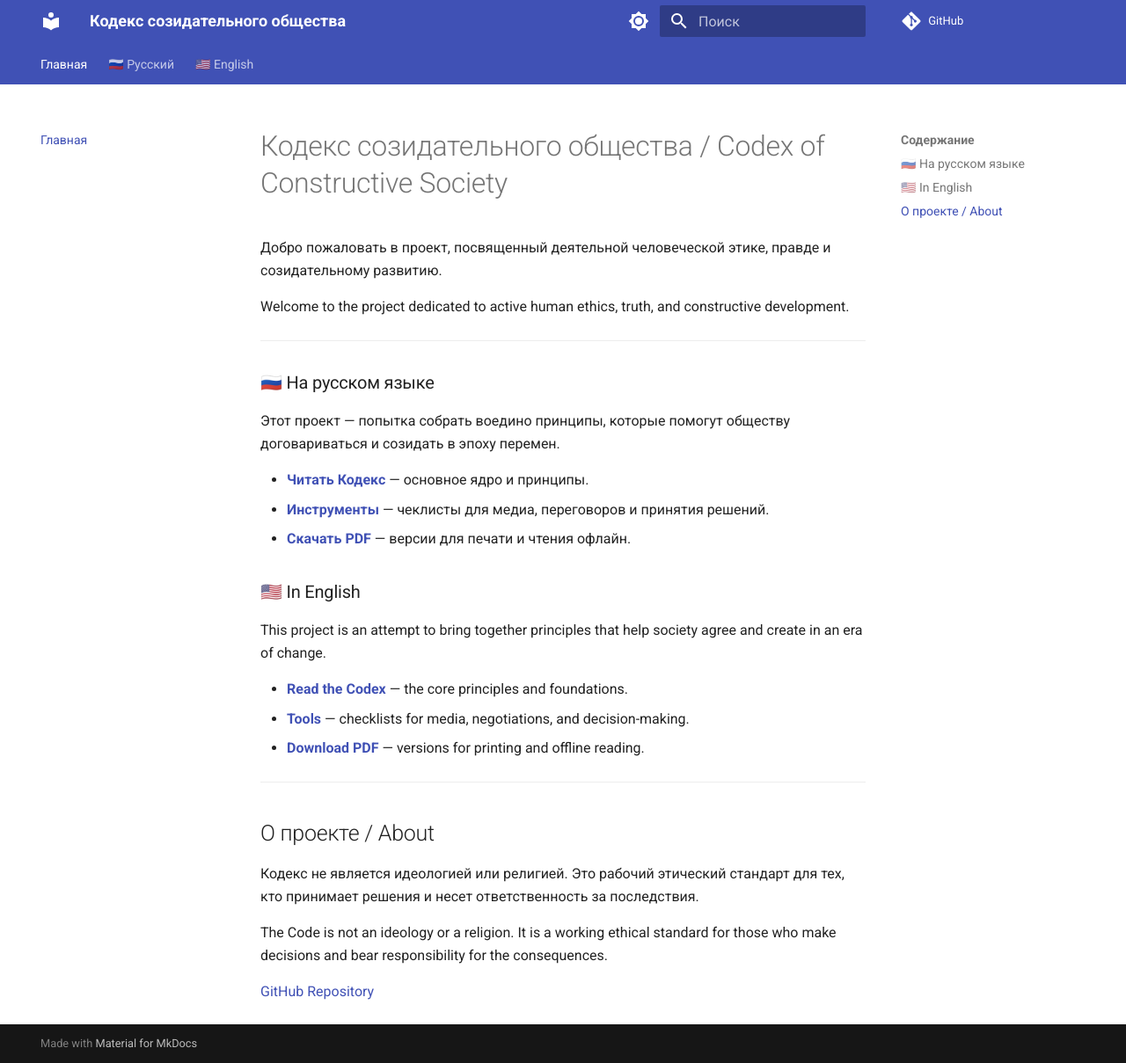
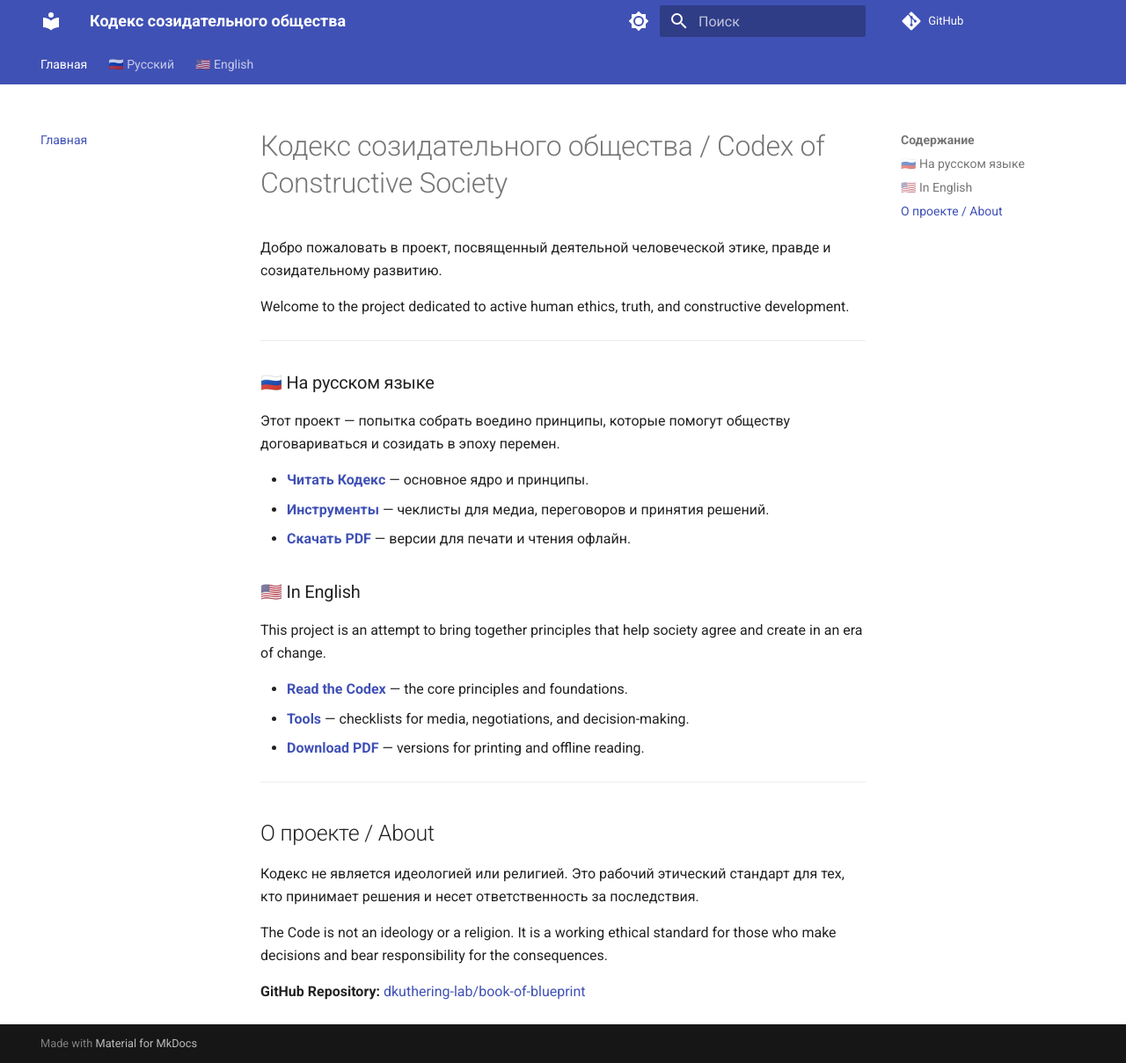
Before and after one commit to dkuthering-lab/book-of-blueprint, an MkDocs documentation site: the page built from docs/index.md, in a window 1280 px wide and 1209 px high. Shown: the whole window at 88% size. Built offline with MkDocs 1.6.1 and Material for MkDocs 9.7.7, drawn with Linux system fonts in a browser that asks for light colours; comment, search, counter and statistics services are not loaded.

Commit message:
fixed pages link

```diff
--- a/docs/index.md
+++ b/docs/index.md
@@ -27,4 +27,4 @@ This project is an attempt to bring together principles that help society agree
 
 The Code is not an ideology or a religion. It is a working ethical standard for those who make decisions and bear responsibility for the consequences.
 
-[GitHub Repository](https://github.com/ваш-логин/book-of-blueprint)
+**GitHub Repository:** [dkuthering-lab/book-of-blueprint](https://github.com/dkuthering-lab/book-of-blueprint)
```
